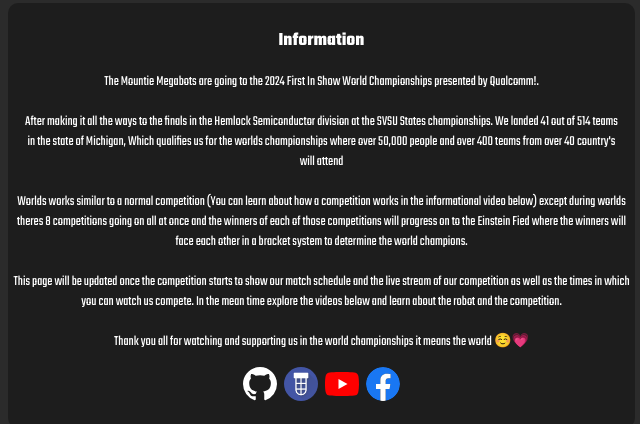
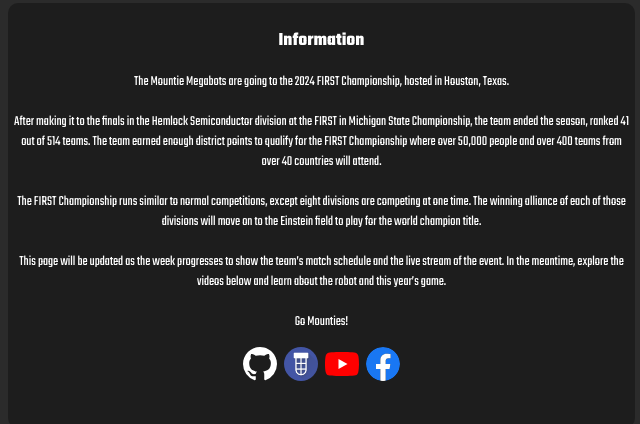
Before and after one commit to Mountie-Megabots/Joust-Brigade-Worlds-2024, a plain HTML site: page index.html in a window 1280 px wide. Shown: the part 410-834 px from the top of the page, 0-640 px from the left. Drawn offline with Linux system fonts and the light colour scheme; no server answers.

Commit message:
Added Updated Info

```diff
--- a/index.html
+++ b/index.html
@@ -27,19 +27,22 @@
             <div class="tile">
                 <h3>Information</h3>
                 <p class="info">
-                    The Mountie Megabots are going to the 2024 First In Show World Championships presented by Qualcomm!.
-                    <br><br> After making it all the ways to the finals in the Hemlock Semiconductor division at the
-                    SVSU States championships. We landed 41 out of 514 teams in the state of Michigan, Which qualifies
-                    us for the worlds championships where over 50,000 people and over 400 teams from over 40 country's
-                    will attend <br><br>
-                    Worlds works similar to a normal competition (You can learn about how a competition works in the
-                    informational video below) except during worlds theres 8 competitions going on all at once and the
-                    winners of each of those competitions will progress on to the Einstein Fied where the winners will
-                    face each other in a bracket system to determine the world champions. <br><br> This page will be
-                    updated once the competition starts to show our match schedule and the live stream of our
-                    competition as well as the times in which you can watch us compete. In the mean time explore the
-                    videos below and learn about the robot and the competition. <br><br> Thank you all for watching and
-                    supporting us in the world championships it means the world ☺️💗
+                    The Mountie Megabots are going to the 2024 FIRST Championship, hosted in Houston, Texas.
+                    <br><br>
+                    After making it to the finals in the Hemlock Semiconductor division at the FIRST in Michigan State
+                    Championship, the team ended the season, ranked 41 out of 514 teams. The team earned enough district
+                    points to qualify for the FIRST Championship where over 50,000 people and over 400 teams from over
+                    40 countries will attend.
+                    <br><br>
+                    The FIRST Championship runs similar to normal competitions, except eight divisions are competing at
+                    one time. The winning alliance of each of those divisions will move on to the Einstein field to play
+                    for the world champion title.
+                    <br><br>
+                    This page will be updated as the week progresses to show the team’s match schedule and the live
+                    stream of the event. In the meantime, explore the videos below and learn about the robot and this
+                    year’s game.
+                    <br><br>
+                    Go Mounties!
                 </p>
                 <a class="link" title="Mountie Megabots - Github" href="https://github.com/Mountie-Megabots">
                     <svg aria-hidden="true" height="34" viewBox="0 0 16 16" version="1.1" width="34">
@@ -156,8 +159,8 @@
                 <iframe hidden id="live" width="100%" height="350px" src="" title="YouTube video player" frameborder="0"
                     allow="accelerometer; autoplay; clipboard-write; encrypted-media; gyroscope; picture-in-picture; web-share"
                     referrerpolicy="strict-origin-when-cross-origin" allowfullscreen></iframe>
-                <iframe hidden id="twitchStream" src="" frameborder="0"
-                    allowfullscreen="true" scrolling="no" width="100%" height="350px"></iframe>
+                <iframe hidden id="twitchStream" src="" frameborder="0" allowfullscreen="true" scrolling="no"
+                    width="100%" height="350px"></iframe>
                 <div id="noStream">
                     <br><br><br><br>
                     <h4>Event Hasn't Started Yet Please Check Back later</h4>
```
